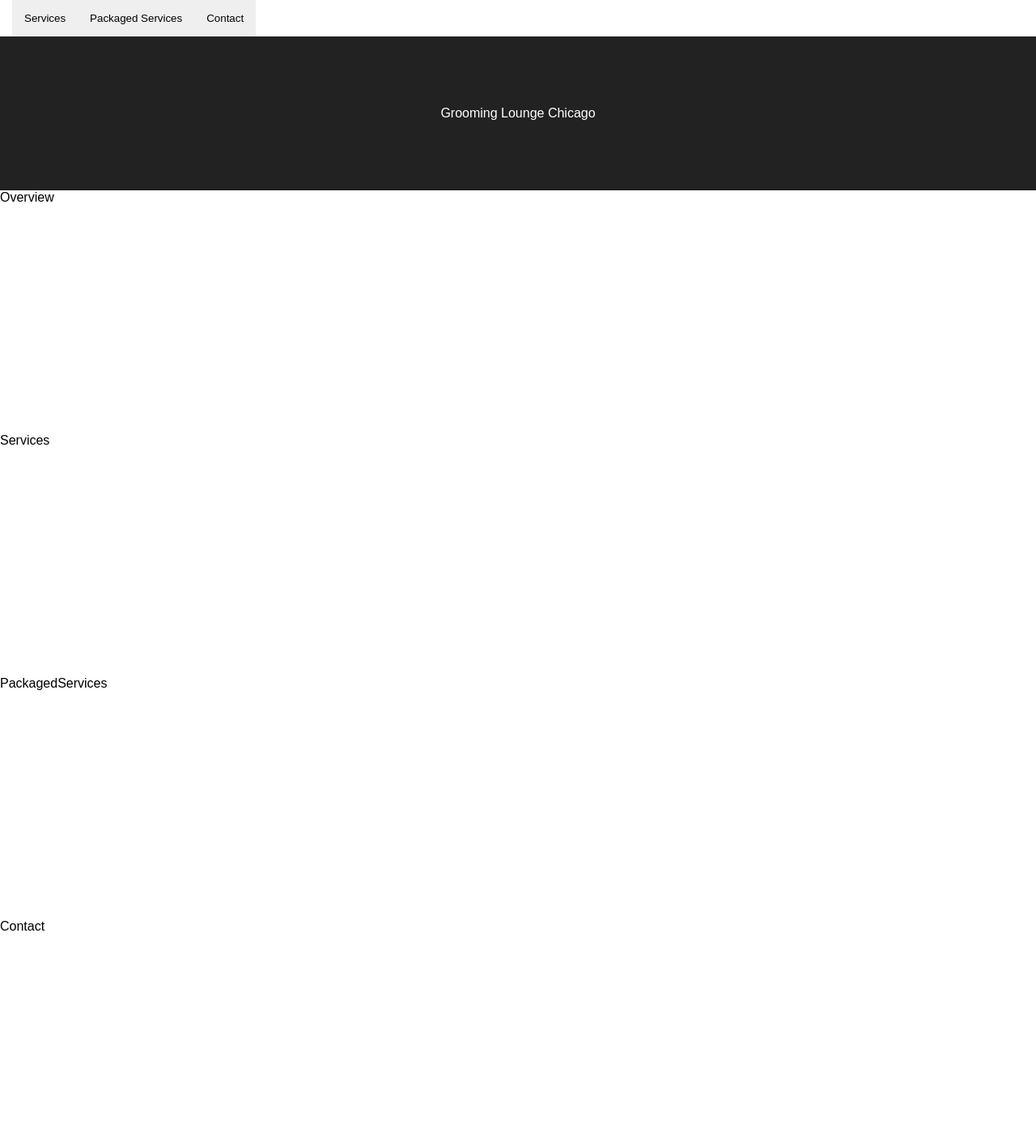
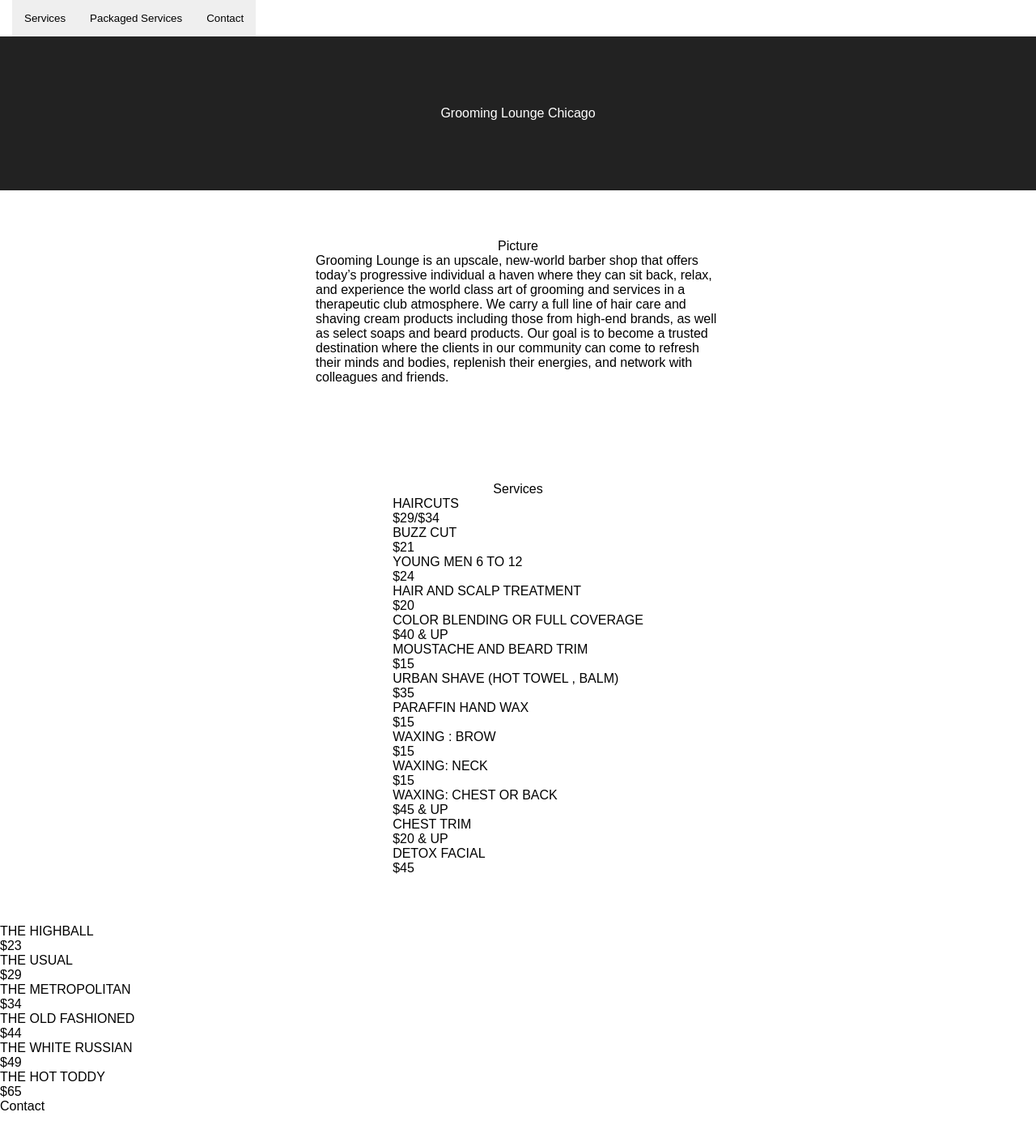
Before and after one commit to jmazrimas/blackpanther, a React (Create React App) app: page / in a window 1280 px wide. Shown: the top 1410 px of the page at 81% size. After the commit the page ends 1375 px from the top, so only its background shows below. Built offline with nearby package versions, Linux system fonts and the light colour scheme.

Commit message:
add components for services and packaged services

```diff
--- a/src/components/Overview.jsx
+++ b/src/components/Overview.jsx
@@ -4,7 +4,12 @@
   render() {
     return (
       <div className="overview">
-        Overview
+        <div className="content con-padded flex col center-center">
+          <div>Picture</div>
+          <div className="summary-text">
+            Grooming Lounge is an upscale, new-world barber shop that offers today’s progressive individual a haven where they can sit back, relax, and experience the world class art of grooming and services in a therapeutic club atmosphere. We carry a full line of hair care and shaving cream products including those from high-end brands, as well as select soaps and beard products. Our goal is to become a trusted destination where the clients in our community can come to refresh their minds and bodies, replenish their energies, and network with colleagues and friends.
+          </div>
+        </div>
       </div>
     );
   }
--- a/src/components/PackagedServices.jsx
+++ b/src/components/PackagedServices.jsx
@@ -1,10 +1,66 @@
 import React, { Component } from 'react';
+import PackagedService from './services/PackagedService';
+
+const packagedServiceList = [
+  {
+    price: "$23",
+    name: "THE HIGHBALL",
+    descriptions: [
+      "High and Tight Buzz Cut & Cleanse. No muss, no fuss."
+    ]
+  },
+  {
+    price: "$29",
+    name: "THE USUAL",
+    descriptions: [
+      "Traditional haircut.",
+      "Cleanse ⬧ Haircut ⬧ Styling",
+      "Two week complimentary touch up",
+    ]
+  },
+  {
+    price: "$34",
+    name: "THE METROPOLITAN",
+    descriptions: [
+      "Modern day classic for the professional who likes to keep it simple and stylish, with a little pampering.",
+      "Haircut  ⬧ Cleanse  ⬧ Paraffin hand treatment ⬧ Eyebrow  clean-up ⬧ Razor nape finishing  ⬧ Hot towel ⬧ Two week complimentary touch up",
+    ]
+  },
+  {
+    price: "$44",
+    name: "THE OLD FASHIONED",
+    descriptions: [
+      "Being well groomed never goes out of style, turning Old School into New School.",
+      "Haircut ⬧ Cleanse ⬧ Eyebrow clean-up ⬧ Beard trim  ⬧ Razor nape finishing ⬧ Hot towel ⬧ Beard oil and balm treatment",
+    ]
+  },
+  {
+    price: "$49",
+    name: "THE WHITE RUSSIAN",
+    descriptions: [
+      "Appear refreshed, confident and youthful. Camouflage the grey with a blending tint. Leaves hair natural looking and fades without any pigment change.",
+      "Cleanse ⬧ Haircut ⬧ Styling ⬧",
+      "Two week complimentary touch up",
+    ]
+  },
+  {
+    price: "$65",
+    name: "THE HOT TODDY",
+    descriptions: [
+      "Rejuvenating men’s face treatment for the C-suite executive to the construction worker; every man should have a good facial regimen.",
+      "Cleansing ⬧ Toning ⬧ Exfoliation ⬧ Skin hydration ⬧ Hot towel ⬧ Cleanse ⬧ Haircut ⬧ Styling",
+      "Two week complimentary touch up",
+    ]
+  }
+]
 
 class PackagedServices extends Component {
   render() {
     return (
       <div className="services">
-        PackagedServices
+        {
+          packagedServiceList.map(ps => (<PackagedService service={ps} />))
+        }
       </div>
     );
   }
--- a/src/components/Services.jsx
+++ b/src/components/Services.jsx
@@ -1,10 +1,75 @@
 import React, { Component } from 'react';
+import BasicService from './services/BasicService';
+
+const serviceList = [
+  {
+    name: "HAIRCUTS",
+    price: "$29/$34",
+  },
+  {
+    name: "BUZZ CUT",
+    price: "$21",
+  },
+  {
+    name: "YOUNG MEN 6 TO 12",
+    price: "$24",
+  },
+  {
+    name: "HAIR AND SCALP TREATMENT",
+    price: "$20",
+  },
+  {
+    name: "COLOR BLENDING OR FULL COVERAGE",
+    price: "$40 & UP",
+  },
+  {
+    name: "MOUSTACHE AND BEARD TRIM",
+    price: "$15",
+  },
+  {
+    name: "URBAN SHAVE (HOT TOWEL , BALM)",
+    price: "$35",
+  },
+  {
+    name: "PARAFFIN HAND WAX",
+    price: "$15",
+  },
+  {
+    name: "WAXING : BROW",
+    price: "$15",
+  },
+  {
+    name: "WAXING: NECK",
+    price: "$15",
+  },
+  {
+    name: "WAXING: CHEST OR BACK",
+    price: "$45 & UP",
+  },
+  {
+    name: "CHEST TRIM",
+    price: "$20 & UP",
+  },
+  {
+    name: "DETOX FACIAL",
+    price: "$45",
+  },
+]
 
 class Services extends Component {
   render() {
     return (
       <div className="services">
-        Services
+        <div className="content con-padded flex col center-center">
+          <div>Services</div>
+          <div className="service-list">
+            {
+              serviceList.map(s => (
+                <BasicService service={s} />
+              ))
+            }
+          </div>
+        </div>
       </div>
     );
   }
--- /dev/null
+++ b/src/components/services/BasicService.jsx
@@ -0,0 +1,15 @@
+import React, { Component } from 'react';
+
+class BasicService extends Component {
+  render() {
+    const { service } = this.props;
+    return (
+      <div className="service">
+        <div>{service.name}</div>
+        <div>{service.price}</div>
+      </div>
+    );
+  }
+}
+
+export default BasicService;
--- /dev/null
+++ b/src/components/services/PackagedService.jsx
@@ -0,0 +1,15 @@
+import React, { Component } from 'react';
+
+class PackagedService extends Component {
+  render() {
+    const { service } = this.props;
+    return (
+      <div className="packaged-service">
+        <div>{service.name}</div>
+        <div>{service.price}</div>
+      </div>
+    );
+  }
+}
+
+export default PackagedService;
--- a/src/styles/App.css
+++ b/src/styles/App.css
@@ -1,6 +1,3 @@
-.contact {
-  height: 300px; }
-
 .header {
   height: 300px; }
 
@@ -14,14 +11,9 @@
     -ms-transition: background-color 200ms linear;
     transition: background-color 200ms linear; }
 
-.overview {
-  height: 300px; }
-
-.packaged-services {
-  height: 300px; }
-
-.services {
-  height: 300px; }
+.summary-text {
+  max-width: 500px;
+  margin: 0 15px; }
 
 .flex {
   display: flex; }
@@ -38,6 +30,9 @@
   padding-left: 15px;
   padding-right: 15px; }
 
+.con-padded {
+  padding: 60px; }
+
 .app-header {
   background-color: #222;
   height: 150px;
--- a/src/styles/App.scss
+++ b/src/styles/App.scss
@@ -26,6 +26,10 @@
   padding-right: $pm-md;
 }
 
+.con-padded {
+  padding: $pm-xlg;
+}
+
 .app-header {
   background-color: $grey-dark;
   height: 150px;
--- a/src/styles/_contact.scss
+++ b/src/styles/_contact.scss
@@ -1,3 +1,3 @@
 .contact {
-  height: 300px;
+
 }
--- a/src/styles/_overview.scss
+++ b/src/styles/_overview.scss
@@ -1,3 +1,8 @@
 .overview {
-  height: 300px;
+
 }
+
+.summary-text {
+  max-width: 500px;
+  margin: $none $pm-md;
+}
--- a/src/styles/_packagedservices.scss
+++ b/src/styles/_packagedservices.scss
@@ -1,3 +1,2 @@
 .packaged-services {
-  height: 300px;
 }
--- a/src/styles/_services.scss
+++ b/src/styles/_services.scss
@@ -1,3 +1,3 @@
 .services {
-  height: 300px;
+
 }
--- a/src/styles/_variables.scss
+++ b/src/styles/_variables.scss
@@ -1,5 +1,6 @@
 $grey-dark: #222;
 $grey-light: lightgrey;
 
-
+$none: 0;
 $pm-md: 15px;
+$pm-xlg: 60px;
```
